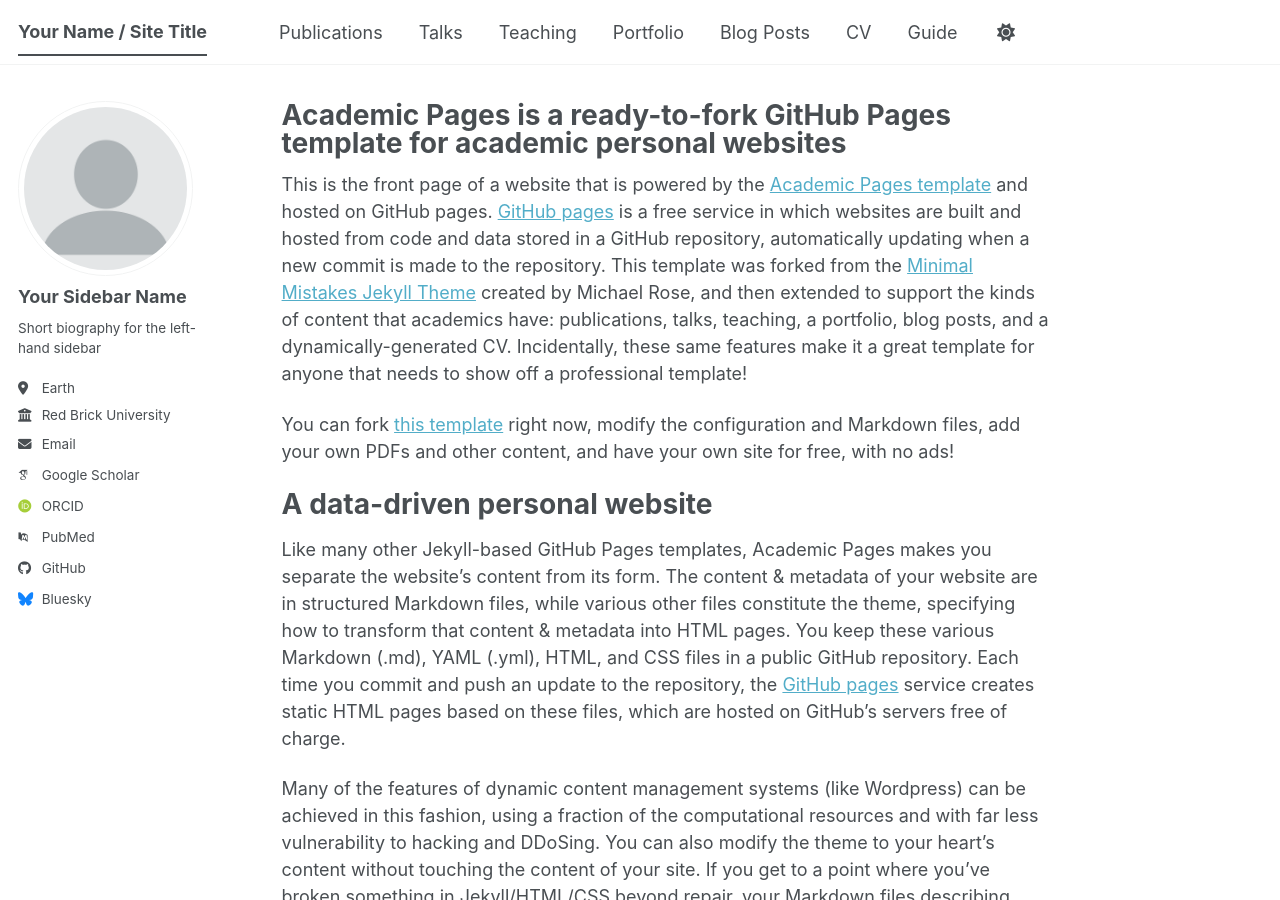
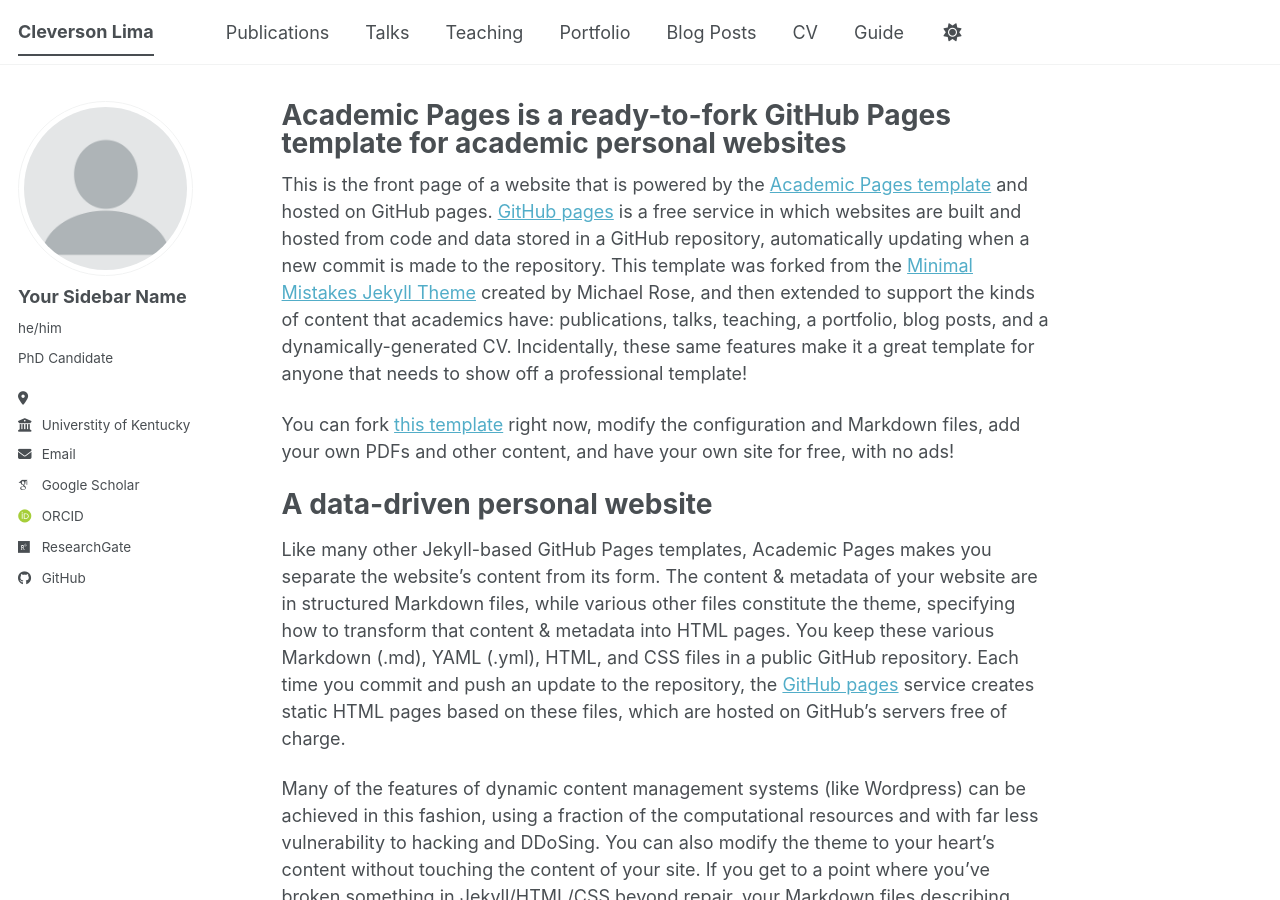
Before and after one commit to clevlima/clev.github.io, a Jekyll site: the page built from _pages/about.md, in a window 1280 px wide and 900 px high. Built offline with Jekyll 4.4.1, drawn with Linux system fonts in a browser that asks for light colours; some web fonts are replaced; a script bundle is joined from its source files by our own code; library files that are not in the unit come from our copies.

Commit message:
Update _config.yml

```diff
--- a/_config.yml
+++ b/_config.yml
@@ -9,11 +9,11 @@
 # Basic Site Settings
 locale                   : "en-US"
 site_theme               : "default" # The available themes options are "default", "air", "sunrise", "mint", "dirt" and "contrast"
-title                    : "Your Name / Site Title"
+title                    : "Cleverson Lima"
 title_separator          : "-"
 name                     : &name "Your Name"
 description              : &description "Your Name's academic portfolio"   # Update this with a general description of your site, this is the default if not overridden by a page
-url                      : https://academicpages.github.io # The base hostname & protocol for your site e.g. "https://[your GitHub username].github.io",
+url                      : https://clev.github.io # The base hostname & protocol for your site e.g. "https://[your GitHub username].github.io",
                                                            # or if you already have some other page hosted on Github then use "https://[your GitHub username].github.io/[Your Repo Name]"
 baseurl                  : "" # the subpath of your site, e.g. "/blog"
 repository               : "academicpages/academicpages.github.io"
@@ -25,24 +25,24 @@
   # Biographic information
   avatar           : "profile.png"
   name             : "Your Sidebar Name"
-  pronouns         : # example: "she/her"
-  bio              : "Short biography for the left-hand sidebar"
-  location         : "Earth"
-  employer         : "Red Brick University"
+  pronouns         :  "he/him"
+  bio              : "PhD Candidate"
+  location         : ""
+  employer         : "Universtity of Kentucky"
   uri              : # URL
-  email            : "none@example.org"
+  email            : "clevslima@uky.edu"
 
   # Academic websites
   academia         : # URL
   arxiv            : # URL - Update with the correct link to your profile
-  googlescholar    : "https://scholar.google.com/citations?user=PS_CX0AAAAAJ"
+  googlescholar    : "https://scholar-google-com.ezproxy.uky.edu/citations?hl=en&pli=1&user=lxNkRuUAAAAJ"
   inspire-hep      : # URL
   impactstory      : # URL
-  orcid            : "https://orcid.org/yourorcidurl"
+  orcid            : "https://orcid.org/0000-0003-0020-8939"
   semantic         : # URL
   ssrn             : # URL
-  pubmed           : "https://www.ncbi.nlm.nih.gov/pubmed/?term=john+snow"
-  researchgate     : # URL
+  pubmed           : #"https://www.ncbi.nlm.nih.gov/pubmed/?term=john+snow"
+  researchgate     : "https://www.researchgate.net/profile/Cleverson-Lima?ev=hdr_xprf"
   scopus           : # URL
   zotero           : # URL
 
@@ -51,13 +51,13 @@
   bitbucket        : # Username - Update with your username on the site
   codepen          : # Username
   dribbble         : # Username
-  github           : "academicpages"
+  github           : "https://www.github.com/clevlima"
   kaggle           : # Username
   stackoverflow    : # User number or user number and name (i.e., use "1" or "1/jeff-atwood")
 
   # Social media
   artstation       : # Username
-  bluesky          : "bsky.app" # Replace this with you Bluesky username
+  bluesky          : #"bsky.app" # Replace this with you Bluesky username
   facebook         : # Username
   flickr           : # Username
   foursquare       : # Username
```
